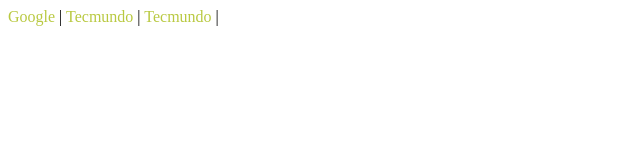
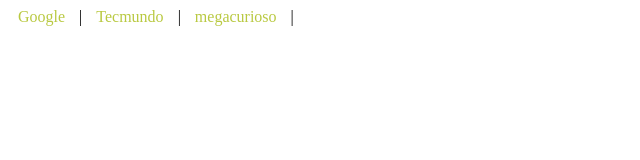
Before and after one commit to dcbianchi/P3-TecBlog, a plain HTML site: page index.html in a window 1280 px wide. Shown: the whole page, without its empty margins (0-640 px from the left). Drawn offline with Linux system fonts and the light colour scheme.

Commit message:
link states formating

```diff
--- a/index.html
+++ b/index.html
@@ -10,7 +10,7 @@
     <div class="">
         <a href="https://www.google.com.br"> Google </a> |
         <a href="https://www.Tecmundo.com.br">Tecmundo </a> |
-        <a href="https://www.megacurioso.com.br">Tecmundo </a> |
+        <a href="https://www.megacurioso.com.br">megacurioso </a> |
     </div>
 </body>
 </html>
--- a/style/style.css
+++ b/style/style.css
@@ -1,9 +1,20 @@
 
-
+a{
+    padding: 5px 10px;
+}
 /*links não visitados*/
-a:link {
+a:link, a:visited {
     color: #b9c941;
     text-decoration: none;
 }
 
-/*links visitados*/
+/*quando passa o mose*/
+a:hover{
+    color: #fff;
+    background: #6d790f;
+}
+
+/*Ao clicar, ao ativar o link*/
+a:active{
+    color: #e4f371;
+}
```
